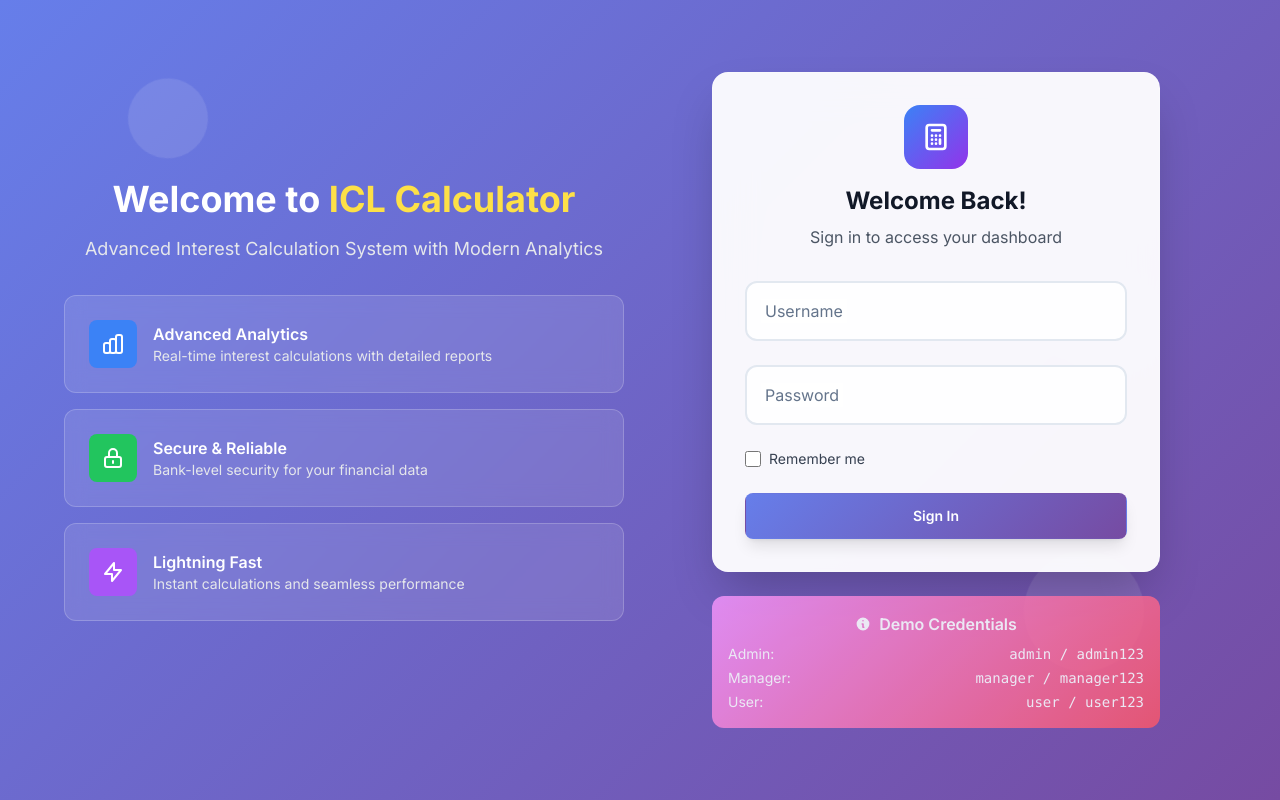
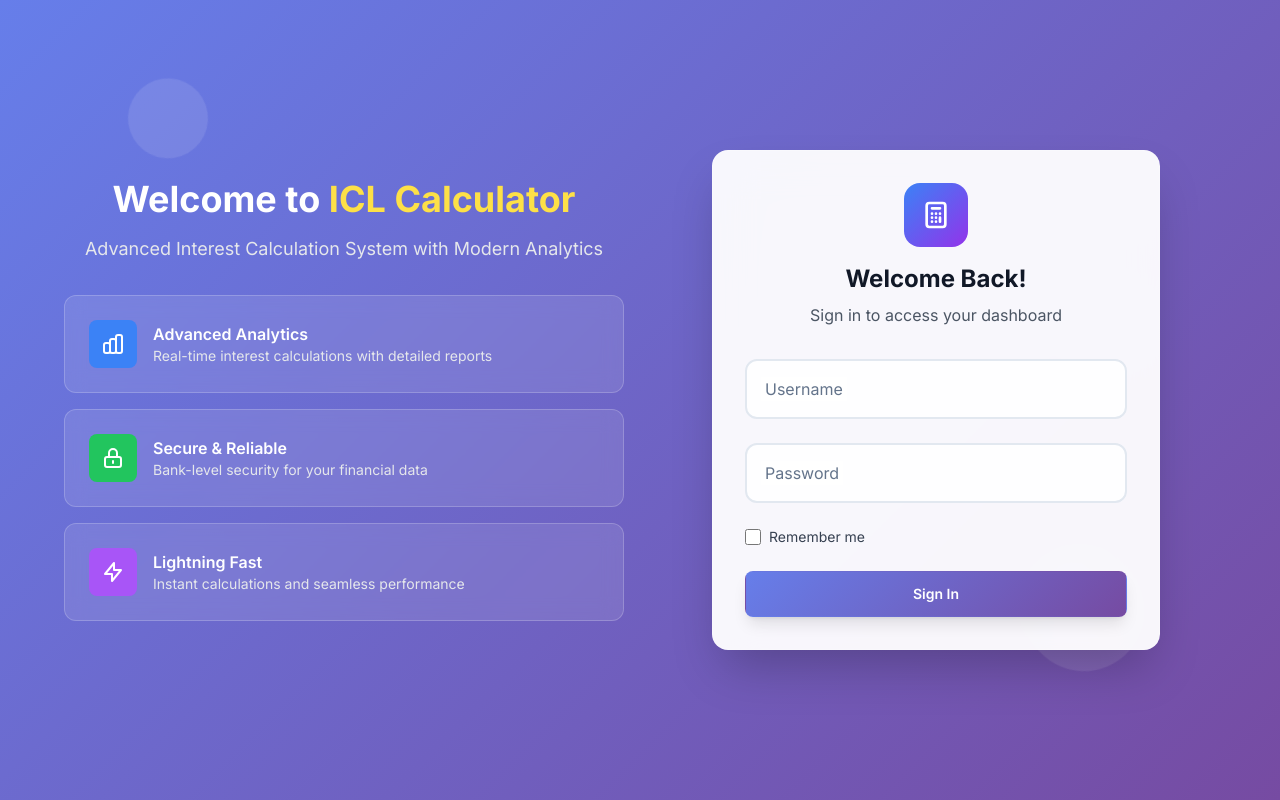
Before and after one commit to Ashmit12092000/ICL_Ledger, a Flask app: page /login in a window 1280 px wide. Run offline with Flask 3, Linux system fonts and the light colour scheme; some libraries are stand-ins or nearby versions.

Commit message:
Update login.html

```diff
--- a/templates/login.html
+++ b/templates/login.html
@@ -341,29 +341,7 @@
                 </form>
             </div>
 
-            <!-- Demo Credentials Card -->
-            <div class="demo-card mt-6 p-4 rounded-xl text-white text-center">
-                <h3 class="font-semibold mb-2 flex items-center justify-center">
-                    <svg class="w-4 h-4 mr-2" fill="currentColor" viewBox="0 0 20 20">
-                        <path fill-rule="evenodd" d="M18 10a8 8 0 11-16 0 8 8 0 0116 0zm-7-4a1 1 0 11-2 0 1 1 0 012 0zM9 9a1 1 0 000 2v3a1 1 0 001 1h1a1 1 0 100-2v-3a1 1 0 00-1-1H9z" clip-rule="evenodd" />
-                    </svg>
-                    Demo Credentials
-                </h3>
-                <div class="space-y-1 text-sm">
-                    <div class="flex justify-between">
-                        <span>Admin:</span>
-                        <span class="font-mono">admin / admin123</span>
-                    </div>
-                    <div class="flex justify-between">
-                        <span>Manager:</span>
-                        <span class="font-mono">manager / manager123</span>
-                    </div>
-                    <div class="flex justify-between">
-                        <span>User:</span>
-                        <span class="font-mono">user / user123</span>
-                    </div>
-                </div>
-            </div>
+
         </div>
     </div>
 
```
